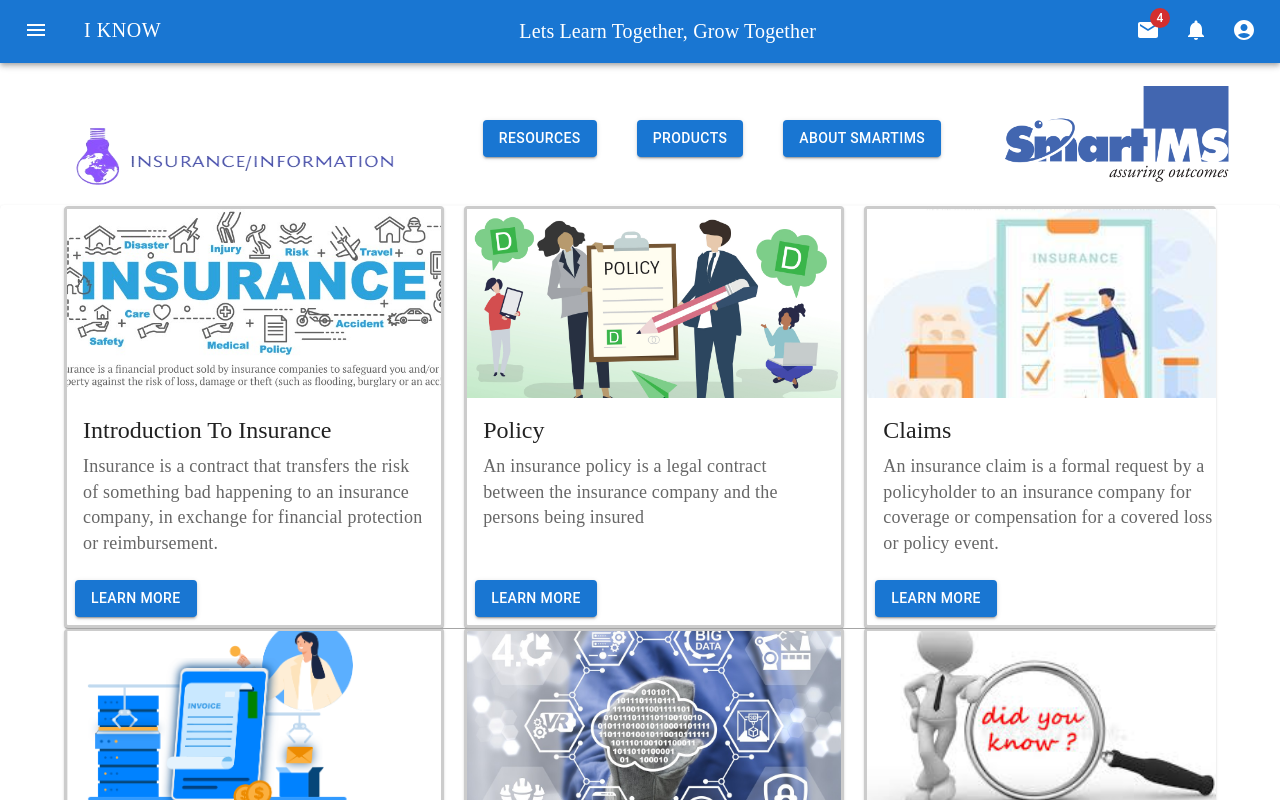
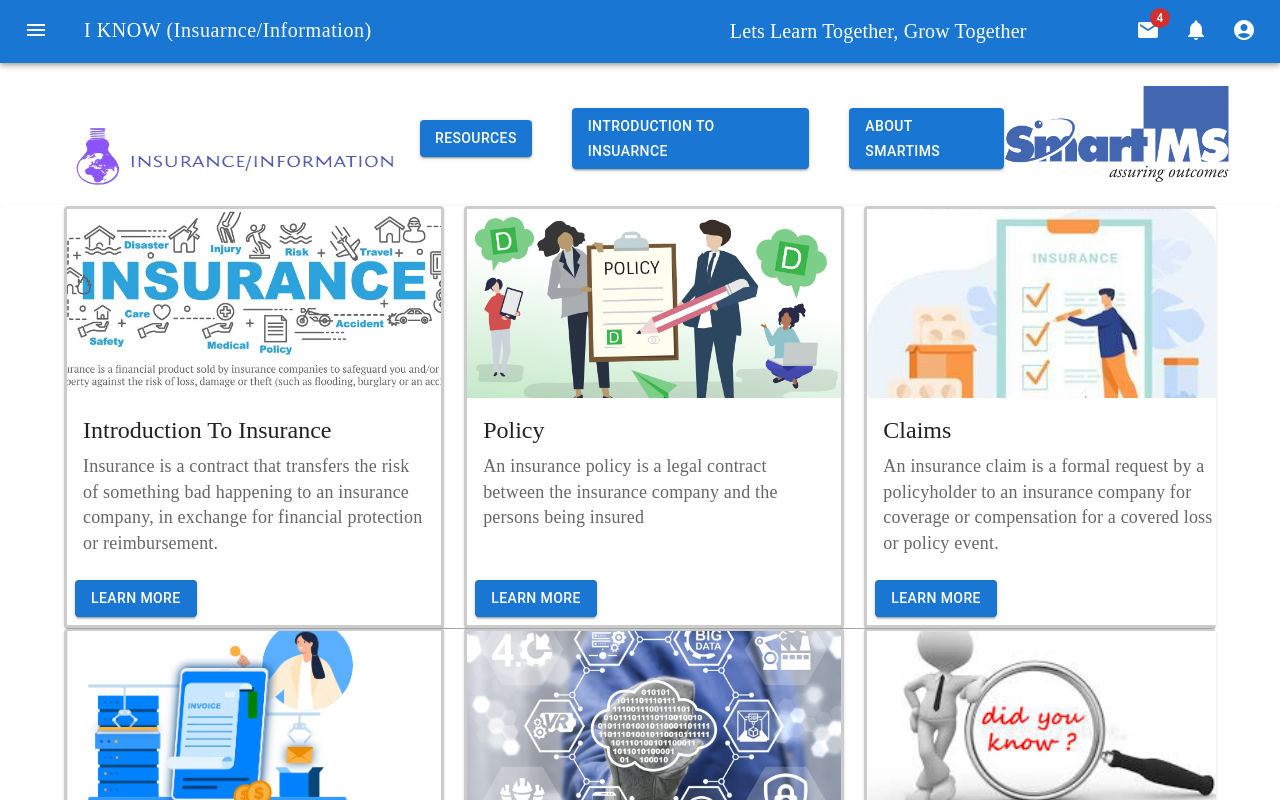
Before and after one commit to Krishnaja99/smart-information_hub, a React (Create React App) app: page / in a window 1280 px wide. Shown: the top 800 px of the page. Built offline with nearby package versions, Linux system fonts and the light colour scheme.

Commit message:
Changes to ITI

```diff
--- a/src/components/common/Header/Header.jsx
+++ b/src/components/common/Header/Header.jsx
@@ -89,10 +89,13 @@ export const Header = () => {
           </Button>
           <Button
             variant="contained"
+            href="https://smartims.sharepoint.com/:x:/s/SmartIHubInsuranceInformation/ESVpDPSo60xBvgj9910-hrMBRaqQ5t6owlj2lsbN6gqhqQ?e=vMFxBz"
             // style={{ background: "green" }}
-            href="/dash"
-          >
-            Products
+            target="_blank"
+
+            // style={{ background: "green" }}
+            >
+            Introduction to Insuarnce
           </Button>
           <Button
             variant="contained"
--- a/src/components/common/ResponsiveHeader/ResponsiveAppBar.jsx
+++ b/src/components/common/ResponsiveHeader/ResponsiveAppBar.jsx
@@ -121,7 +121,7 @@ export default function ResponsiveAppBar() {
               color: "white",
             }}
           >
-            I KNOW
+            I KNOW (Insuarnce/Information)
           </Button>
 
           {/* <Search>
```
